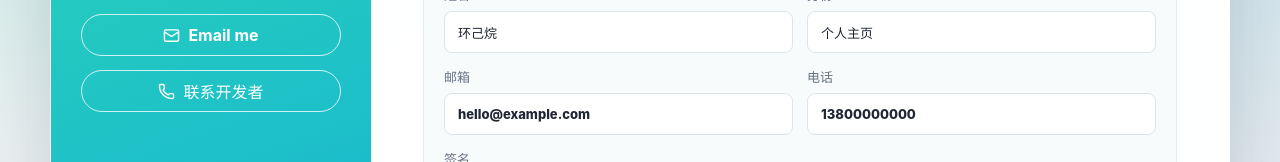
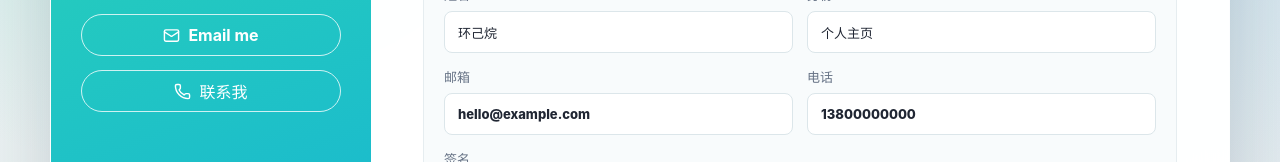
Before and after one commit to enthusiastic0/NANO, a Vue app in the folder personal-homepage-vue/: page / in a window 1280 px wide. Shown: the part 441-603 px from the top of the page. Built offline with nearby package versions, Linux system fonts and the light colour scheme.

Commit message:
fix: update contact link text for clarity

```diff
--- a/personal-homepage-vue/src/App.vue
+++ b/personal-homepage-vue/src/App.vue
@@ -20,7 +20,7 @@
 
         <div class="quick-actions">
           <a :href="`mailto:${profile.email}`"><Mail :size="17" /> Email me</a>
-          <a :href="`tel:${profile.phone}`"><Phone :size="17" /> 联系开发者</a>
+          <a :href="`tel:${profile.phone}`"><Phone :size="17" /> 联系我</a>
         </div>
 
         <div class="side-note">
```
